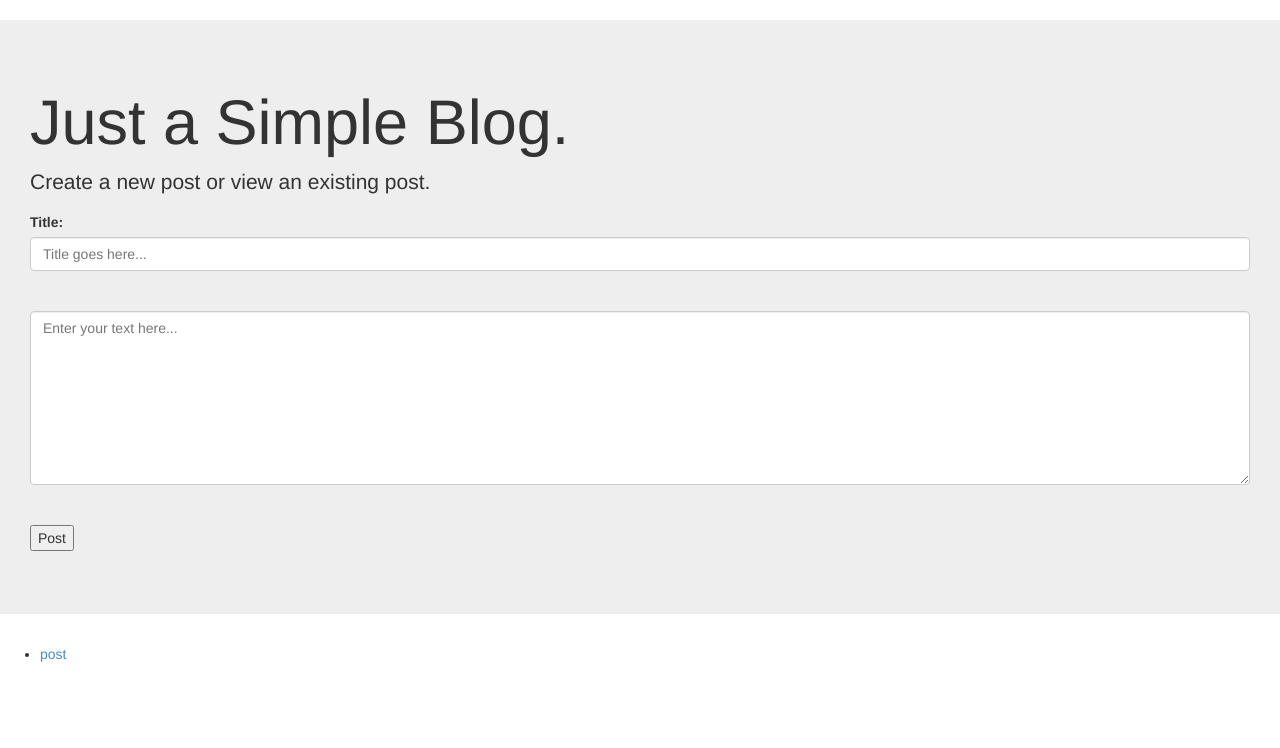
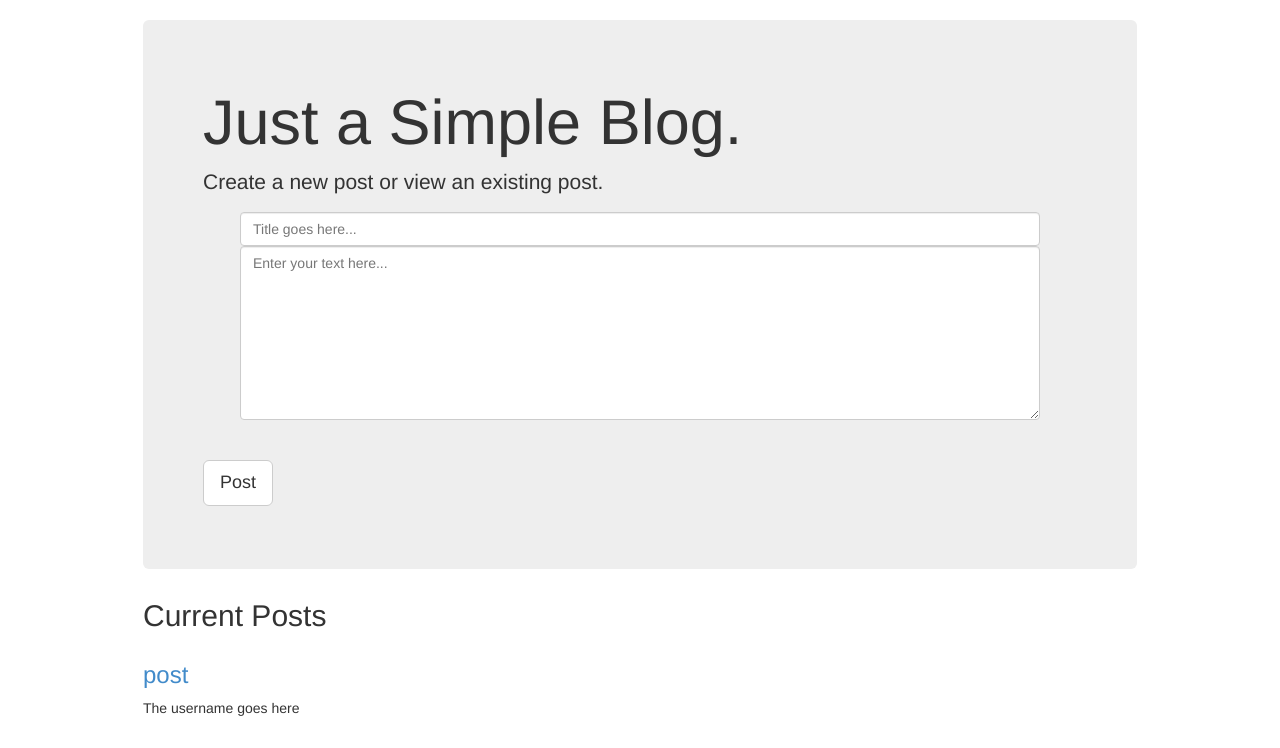
Before and after one commit to IsaacGluck/simple-blog, a Flask app: page /index in a window 1280 px wide. Shown: the part 52-800 px from the top of the page. Run offline with Flask 2, Linux system fonts and the light colour scheme; data comes from the database, SQL or seed files in the repository; some libraries are stand-ins or nearby versions.

Commit message:
almost done with index

```diff
--- /dev/null
+++ b/static/index.css
@@ -0,0 +1,10 @@
+.container {
+    max-width: 1024px;
+    margin: auto;
+}
+
+.form-control {
+    max-width: 800px;
+    margin-left:auto;
+    margin-right:auto;
+}
--- a/templates/index.html
+++ b/templates/index.html
@@ -1,5 +1,8 @@
 {% extends "base.html" %}
 
+{% block css %}
+<link href="/static/index.css" rel="stylesheet">
+{% endblock css %}
 
 {% block session_button %}
 <li><a href="/logout">Logout</a></li>
@@ -7,28 +10,32 @@
 
 
 {% block main %}
-
+<div class="container">
   <div class="jumbotron">
     <h1>Just a Simple Blog.</h1>
     <p class="lead">Create a new post or view an existing post.</p>
     <p>
       <form method="POST">
-	<label for="Title">Title: </label>
-	<input class="form-control" type="text" id="Title" name="new_title" placeholder="Title goes here..."></input> <br><br>
+	<input class="form-control" type="text" id="Title" name="new_title" placeholder="Title goes here..."></input>
 	<textarea class="form-control" name="new_post" rows="8" placeholder="Enter your text here..."></textarea> <br><br>
-	<button type="submit">Post</button>
+	<button type="submit" class="btn btn-default btn-lg">Post</button>
       </form>
     </p>
   </div>
 
-
+<h2>Current Posts</h2>
+  <div class="row marketing">
+    <div class="col-lg-6">
 
       {% for post in post_list %}
-<ul>
-	<li><a href={{post[0]}}>{{post[1]}}</a></li>
-</ul>
+      <h3><a href={{post[0]}}>{{post[1]}}</a></h3>
+      <p> The username goes here </p>
       {% endfor %}
 
+    </div>
+  </div>
+
+</div>
 
 
 {% endblock main %}
```
Lines whose indentation alone changed are shown as unchanged.
